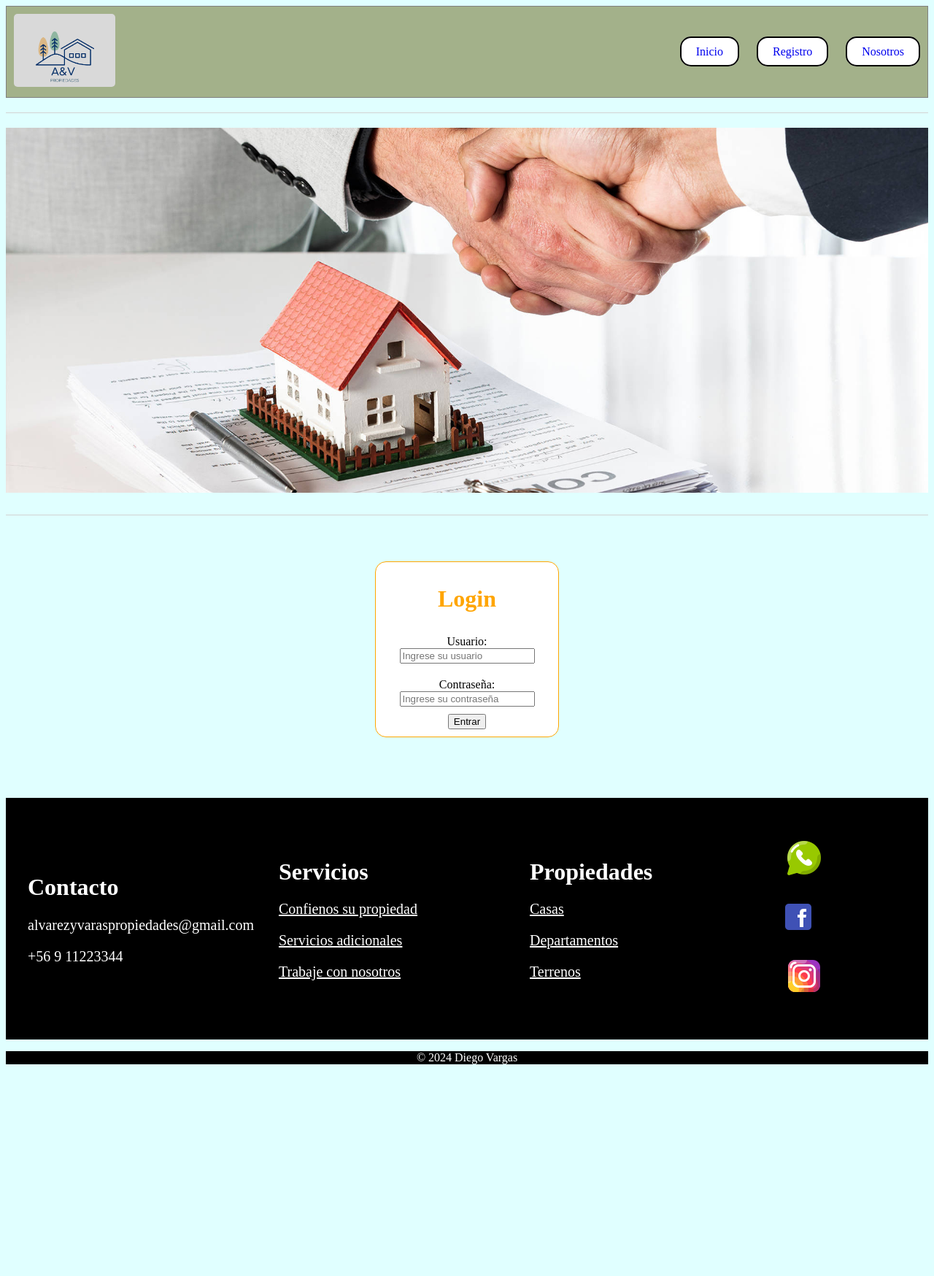
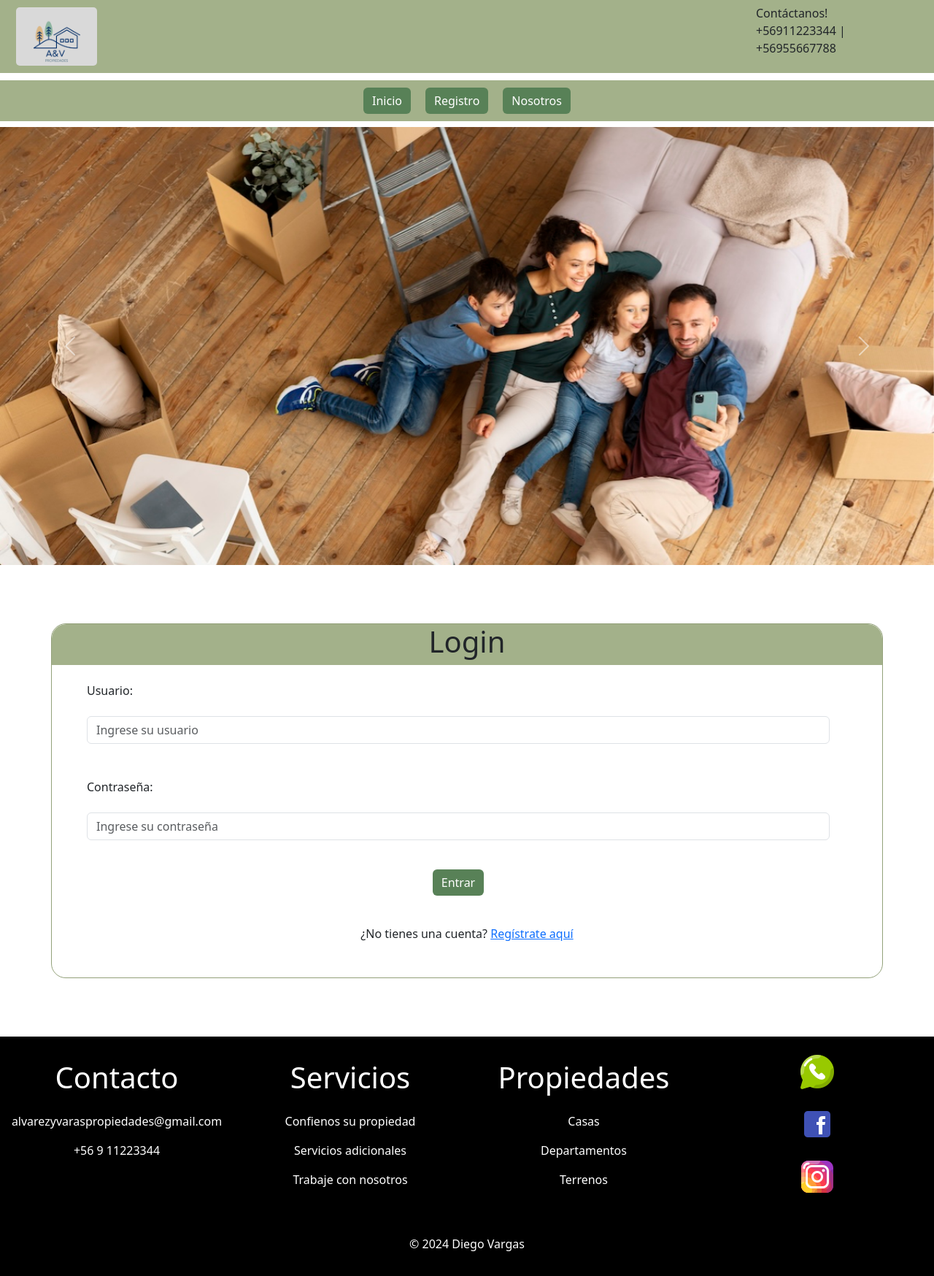
Before and after one commit to xBubbv/ProyectoPaginaWeb, a PHP site: page /login.html in a window 1280 px wide. Shown: the whole page at 73% size. Before the commit the page ends 1458 px from the top, so only its background shows below. Run offline with PHP 8.4, Linux system fonts and the light colour scheme.

Commit message:
Se modifica la pagina de login, creando uno nuevo con form de bootstrap, ademas de agregar la opcion de registrarse en caso de no tener una cuenta

```diff
--- a/login.html
+++ b/login.html
@@ -3,72 +3,117 @@
 <head>
     <meta charset="UTF-8">
     <meta name="viewport" content="width=device-width, initial-scale=1.0">
-    <link rel="stylesheet" href="/css/login.css">
+    <!-- <link rel="stylesheet" href="/css/login.css"> -->
+    <link rel="stylesheet" href="/main.css">
     <title>Login</title>
 </head>
 <body>
-    <header>
-        <div class="cnav">
-            <div>
-                <a href="index.html"><img src="./img/Logo.png" alt="Logo empresa" id="logo"></a>
+    <div class="container-fluid" >
+        <div class="row" id="header-row">
+            <div class="col">
+                <a href="index.html"><img src="img/logo.png" alt="Logo empresa" id="logo"></a>
             </div>
-            <nav>
-                <a href="index.html" class="button">Inicio</a>
-                <a href="login.html" class="button">Registro</a>
-                <a href="nosotros.html" class="button">Nosotros</a>
-            </nav>
+            <div class="col"></div>
+            <div class="col"></div>
+            <div class="col"></div>
+            <div class="col">
+                <p>Contáctanos! <br> +56911223344 | +56955667788</p>
+            </div>
         </div>
-    </header>
-    <div class="cbanner">
-        <img src="./img/index-banner.jpg" alt="Banner" id="banner">
     </div>
-    <div class="c-login">
-        <h1>Login</h1>
-        <form action="registro.html">
-            <div class="c-form">
-                <div>
-                    <label for="first">Usuario:</label>
-                    <input type="text" id="first" name="first" placeholder="Ingrese su usuario" required>
+
+    <nav class="navbar sticky-top">
+        <div class="container-fluid">
+            <a href="index.html" class="btn btn-primary">Inicio</a>
+            <a href="login.html" class="btn btn-primary">Registro</a>
+            <a href="nosotros.html" class="btn btn-primary">Nosotros</a>
+        </div>
+    </nav>
+
+    <div id="carouselExampleAutoplaying" class="carousel slide" data-bs-ride="carousel">
+        <div class="carousel-inner">
+          <div class="carousel-item active">
+            <img src="img/carousel1.jpg" class="d-block w-100" alt="Imagen 1">
+          </div>
+          <div class="carousel-item">
+            <img src="img/carousel2.jpg" class="d-block w-100" alt="Imagen 2">
+          </div>
+        </div>
+        <button class="carousel-control-prev" type="button" data-bs-target="#carouselExampleAutoplaying" data-bs-slide="prev">
+          <span class="carousel-control-prev-icon" aria-hidden="true"></span>
+          <span class="visually-hidden">Anterior</span>
+        </button>
+        <button class="carousel-control-next" type="button" data-bs-target="#carouselExampleAutoplaying" data-bs-slide="next">
+          <span class="carousel-control-next-icon" aria-hidden="true"></span>
+          <span class="visually-hidden">Siguiente</span>
+        </button>
+    </div>
+
+    <div class="container reg">
+        <div class="row titulo">
+            <h1 class="col-12">Login</h1>
+        </div>
+        <form action="index.html" class="row g-3">
+            <div class="row mb-3">
+                <div class="col-auto">
+                    <label for="user" class="col-form-label">Usuario:</label>
                 </div>
-                <div>
-                    <label for="password">Contraseña:</label>
-                    <input type="password" name="password" id="password" placeholder="Ingrese su contraseña" required>
+                <div class="col">
+                    <input type="text" name="user" id="user" class="form-control" placeholder="Ingrese su usuario" required>
                 </div>
             </div>
-            <div>
-                <input type="submit" value="Entrar">
+            <div class="row mb-3">
+                <div class="col-auto">
+                    <label for="password" class="col-form-label">Contraseña:</label>
+                </div>
+                <div class="col">
+                    <input type="password" name="password" id="password" class="form-control" placeholder="Ingrese su contraseña" required>
+                </div>
             </div>
-
+            <div class="row">
+                <div class="col-12 d-flex justify-content-center">
+                    <input type="submit" value="Entrar" class="btn btn-primary w-10">
+                </div>
+            </div>
+            <div class="col-12 text-center mt-3">
+                <p>¿No tienes una cuenta? <a href="registro.html">Regístrate aquí</a></p>
+            </div>
         </form>
     </div>
-    <footer>
-        <div class="cfooter">
-            <div>
+
+
+    <footer class="container-fluid cf">
+        <div class="row">
+            <div class="col">
                 <h1>Contacto</h1>
                 <p>alvarezyvaraspropiedades@gmail.com</p>
                 <p>+56 9 11223344</p>
             </div>
-            <div >
+            <div class="col">
                 <h1>Servicios</h1>
                 <p><a href="#" >Confienos su propiedad</a></p>
                 <p><a href="#" >Servicios adicionales</a></p>
                 <p><a href="#" >Trabaje con nosotros</a></p>
             </div>
-            <div>
+            <div class="col">
                 <h1>Propiedades</h1>
                 <p><a href="#" >Casas</a></p>
                 <p><a href="#" >Departamentos</a></p>
                 <p><a href="#" >Terrenos</a></p>
             </div>
-            <div>
+            <div class="col">
                 <p><a href="https://web.whatsapp.com/"><img src="./img/ico-whatsapp.png" alt="Whatsapp"></a></p>
                 <p><a href="https://www.facebook.com/"><img src="./img/ico-facebook.png" alt="Facebook"></a></p>
                 <p><a href="https://www.instagram.com/accounts/login/"><img src="./img/ico-instagram.png" alt="Instagram"></a></p>
             </div>
         </div>
-        <div id="marca">
-            <p >&copy; 2024 Diego Vargas</p>
-        </div>
     </footer>
+
+    <div class="container-fluid marca">
+        <p >&copy; 2024 Diego Vargas</p>
+    </div>
+
+    <script src="https://cdn.jsdelivr.net/npm/@popperjs/core@2.11.6/dist/umd/popper.min.js"></script>
+    <script src="https://cdn.jsdelivr.net/npm/bootstrap@5.3.0/dist/js/bootstrap.bundle.min.js"></script>
 </body>
 </html>
--- a/main.scss
+++ b/main.scss
@@ -132,9 +132,52 @@ nav{
         background-color: rgb(163, 177, 138);
         text-align: center;
     }
+    .registro{
+        color: rgb(147, 161, 122);
+        text-align: center;
+    }
     form{
         padding: 1rem;
     }
 }
 
+.reg{
+    margin: 5rem auto;
+    border-radius: 1.25rem;
+    border: 1px solid rgb(147, 161, 122);
+    .titulo{
+        background-color: rgb(163, 177, 138);
+        text-align: center;
+        border-radius: 1.25rem 1.25rem 0 0;
+    }
+    form{
+        padding: 2rem;
+        display: flex;
+        flex-direction: column;
+        gap: 1.5rem;
+        .row{
+            display: flex;
+            align-items: center;
+            gap:1rem ;
+            .col-auto{
+                flex: 0 0 auto;
+                width: 100%;
+                text-align: left;
+            }
+            .col{
+                flex: 1;
+                input{
+                    width: 100%;
+                    text-align: left;
+                }
+            }
+        }
+        .btn-primary{
+            background-color: rgb(88, 129, 87);
+            border: rgb(88, 129, 87);
+        }
+    }
+}
+
+
 @import "./node_modules/bootstrap/scss/bootstrap.scss";
```
Also changed, not shown: main.css, 1 other file.
